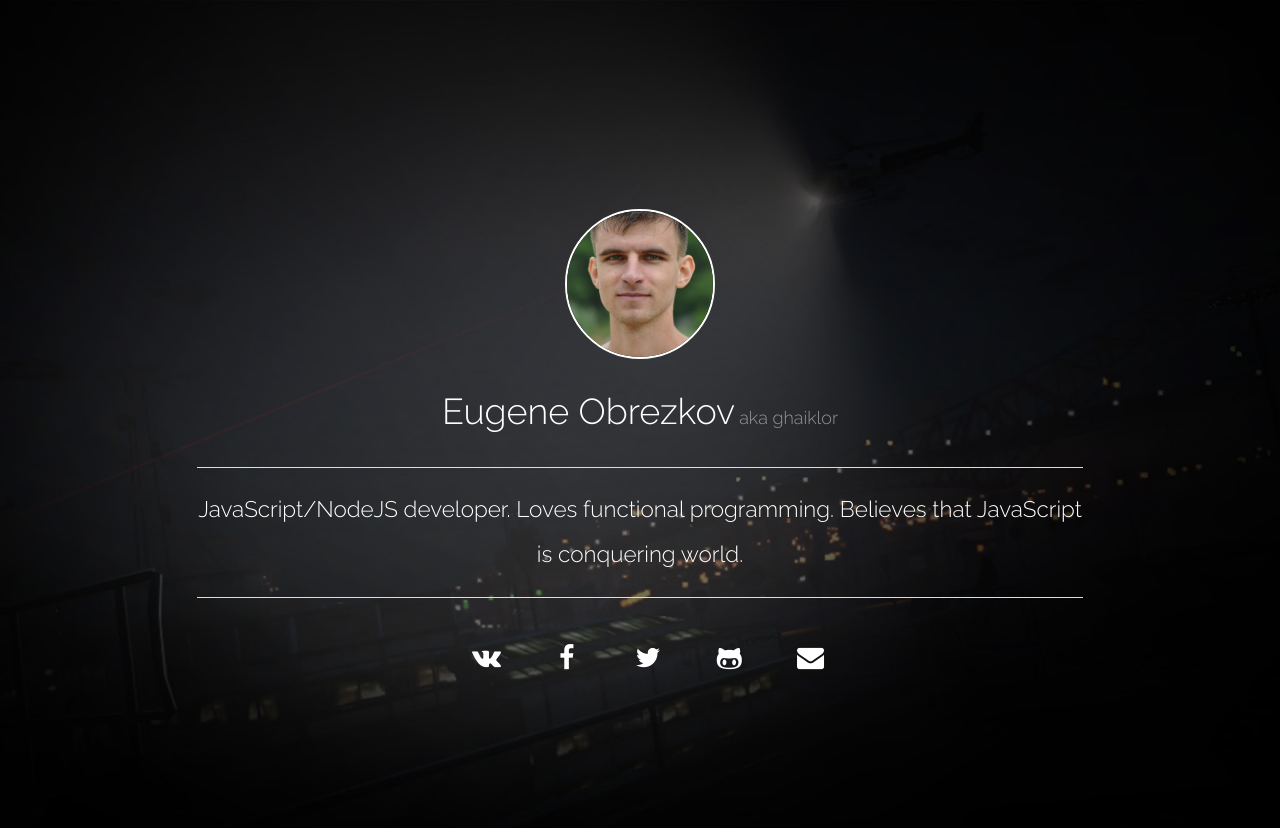
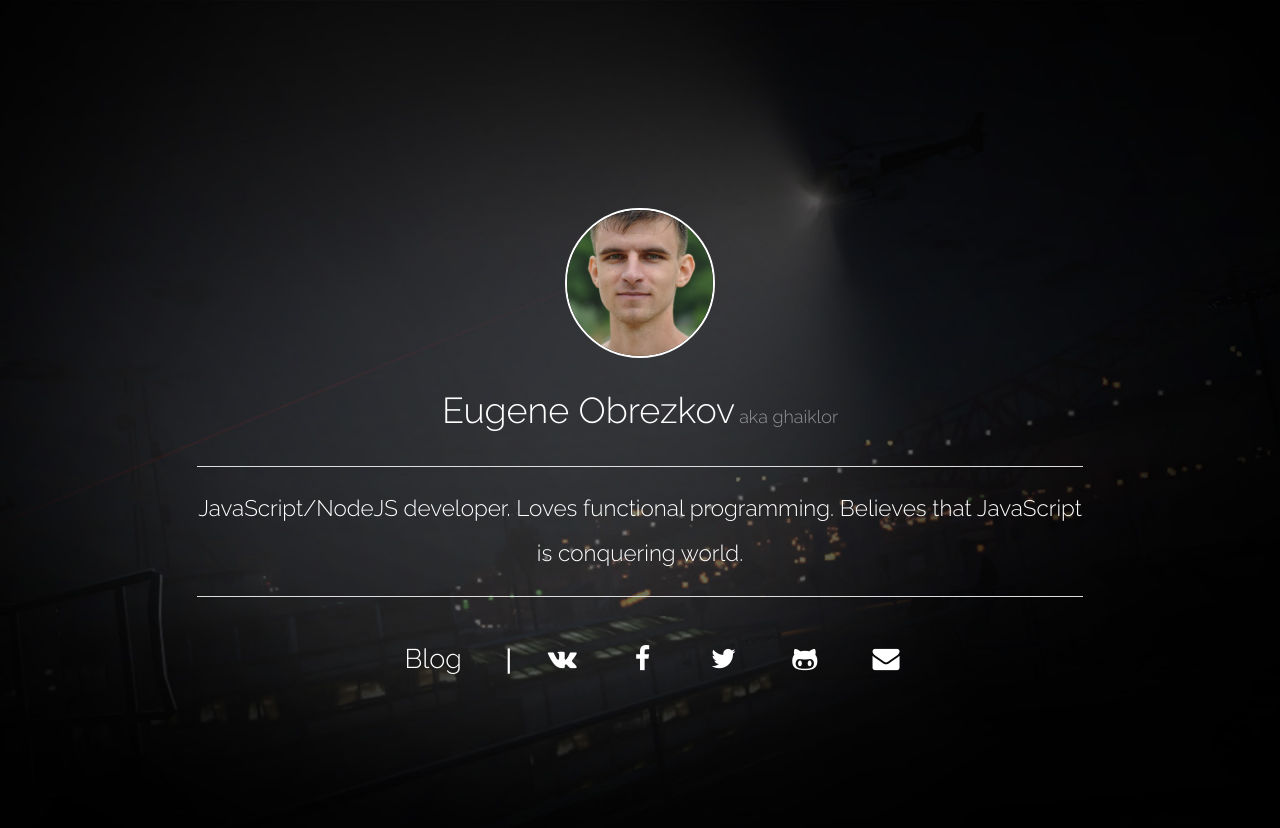
Before and after one commit to ghaiklor/ghaiklor.com, a Jekyll site: the page built from index.html, in a window 1280 px wide. Shown: the top 828 px of the page. Built offline with Jekyll 4.4.1, drawn with Linux system fonts in a browser that asks for light colours; the list of posts is cut into pages by our own code.

Commit message:
Uncomment blog link

```diff
--- a/index.html
+++ b/index.html
@@ -18,9 +18,9 @@
     <hr/>
 
     <ul class="button-group contacts-group">
-      <!--<li><a href="http://blog.ghaiklor.com/" class="button round contacts-item text">Blog</a></li>-->
-      <!--<li class="vertical-divider hidden-for-small"></li>-->
-      <!--<br class="show-for-small-only"/>-->
+      <li><a href="http://blog.ghaiklor.com/" class="button round contacts-item text">Blog</a></li>
+      <li class="vertical-divider hidden-for-small"></li>
+      <br class="show-for-small-only"/>
       <li>
         <a href="https://vk.com/ghaiklor" target="_blank" class="button round contacts-item">
           <i class="icon-vkontakte"></i>
```
